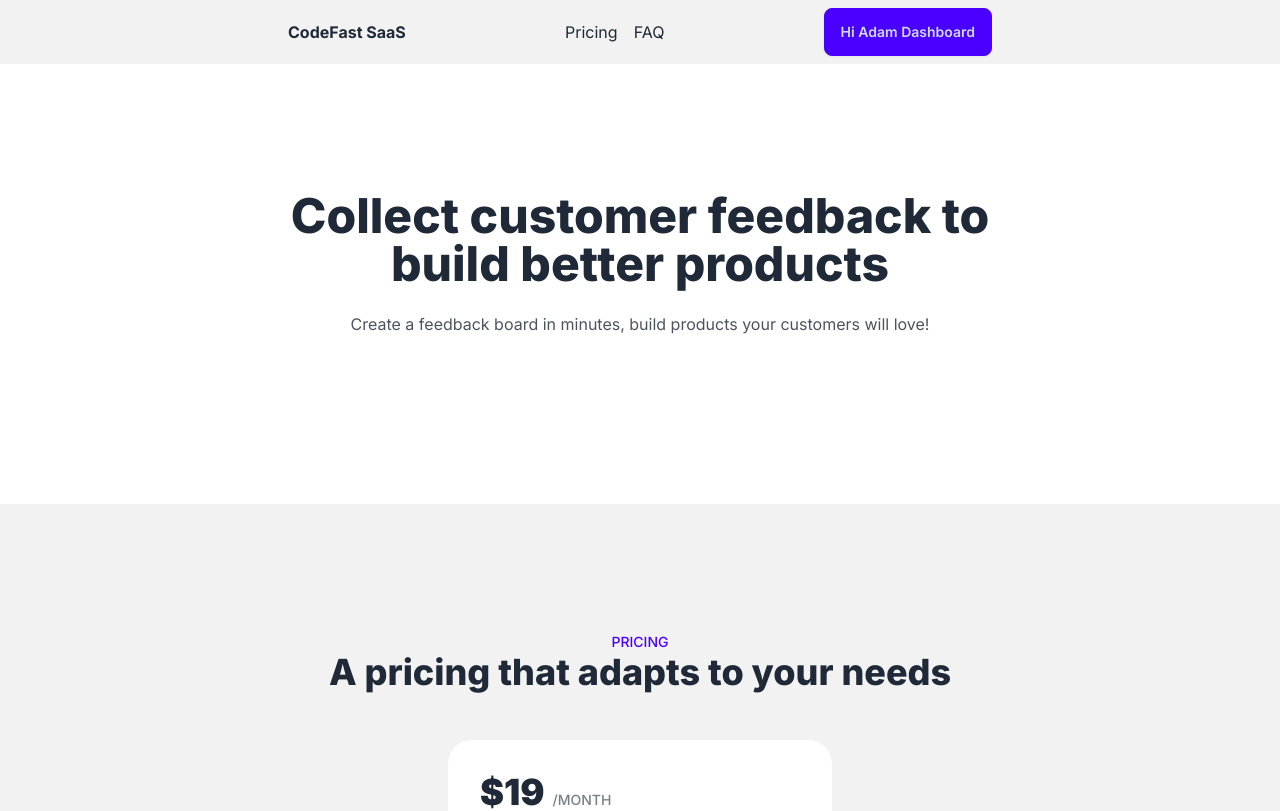
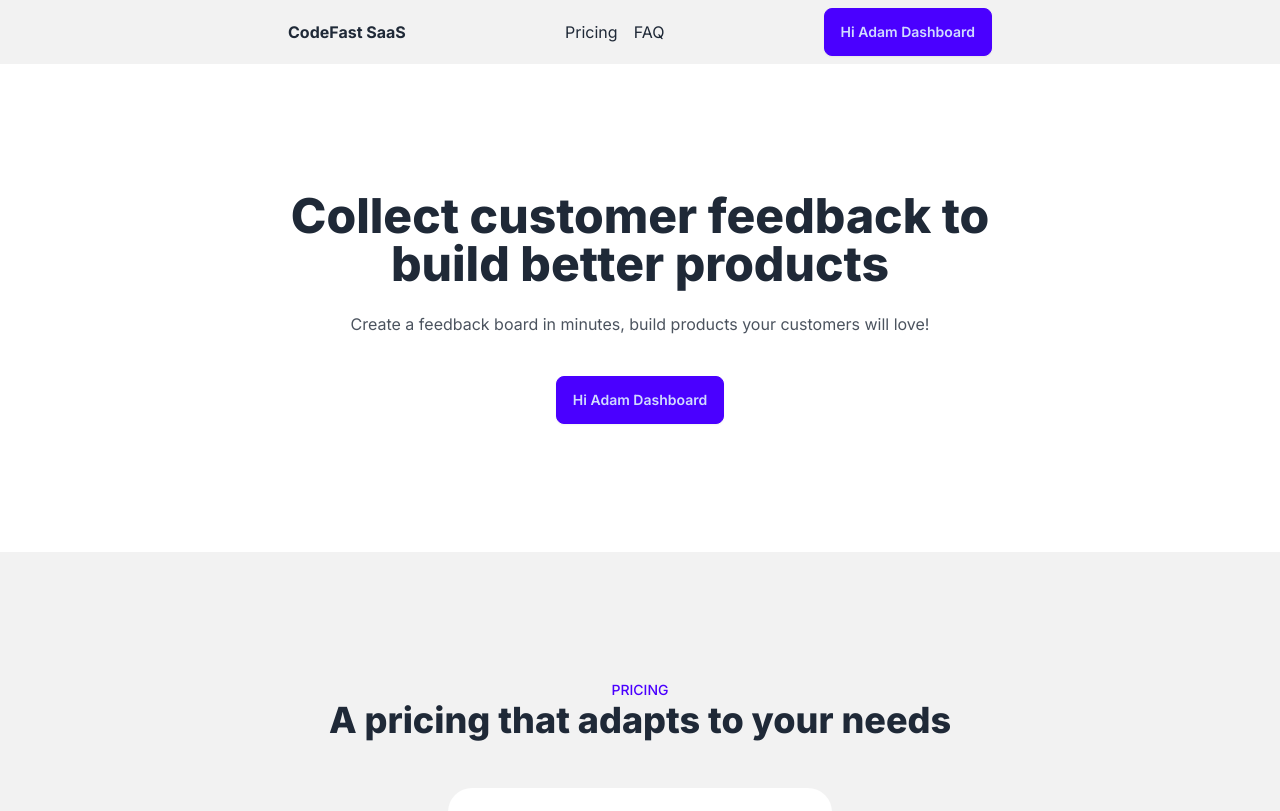
Before and after one commit to apa-sl/codefast-saas, a Next.js app: page / in a window 1280 px wide. Shown: the top 811 px of the page. Built offline with nearby package versions, Linux system fonts and the light colour scheme.

Commit message:
button component supporting extraStyles, slightlyu polished pricing card

```diff
--- a/app/page.js
+++ b/app/page.js
@@ -29,6 +29,7 @@ export default function Home() {
           Create a feedback board in minutes, build products your customers will
           love!
         </div>
+        <ButtonLogin isLoggedIn={isLoggedIn} name={name} />
       </section>
 
       {/* Pricing */}
@@ -111,7 +112,11 @@ export default function Home() {
                 24/7 support
               </li>
             </ul>
-            <ButtonLogin isLoggedIn={isLoggedIn} name={name} />
+            <ButtonLogin
+              isLoggedIn={isLoggedIn}
+              name={name}
+              extraStyle="w-full"
+            />
           </div>
         </div>
       </section>
--- a/components/ButtonLogin.js
+++ b/components/ButtonLogin.js
@@ -1,9 +1,12 @@
 import Link from "next/link";
 
-const ButtonLogin = ({ isLoggedIn, name }) => {
+const ButtonLogin = ({ isLoggedIn, name, extraStyle }) => {
   if (isLoggedIn) {
     return (
-      <Link href="/dashboard" className="btn btn-primary">
+      <Link
+        href="/dashboard"
+        className={`btn btn-primary ${extraStyle ? extraStyle : ""}`}
+      >
         Hi {name} Dashboard
       </Link>
     );
```
